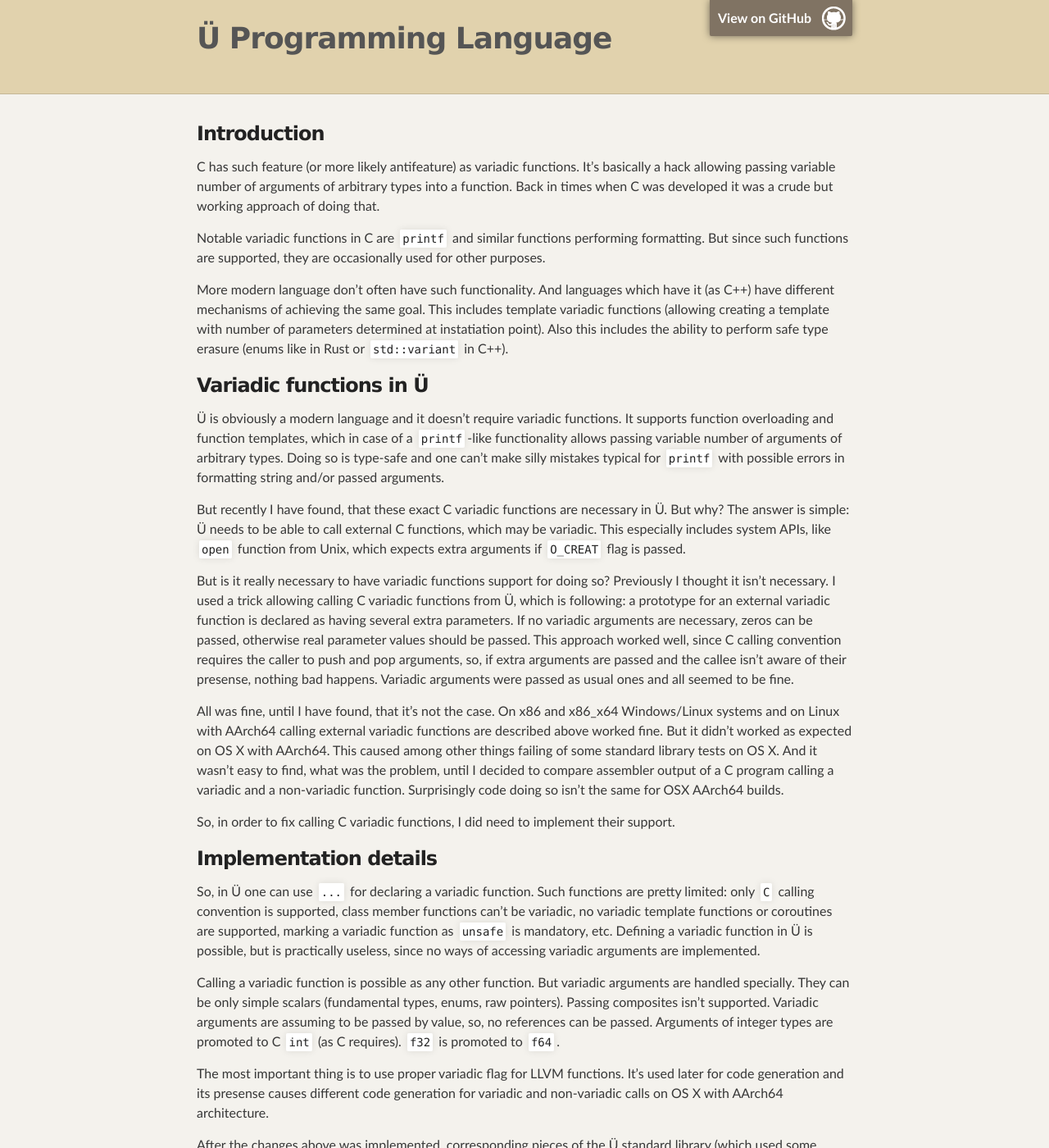
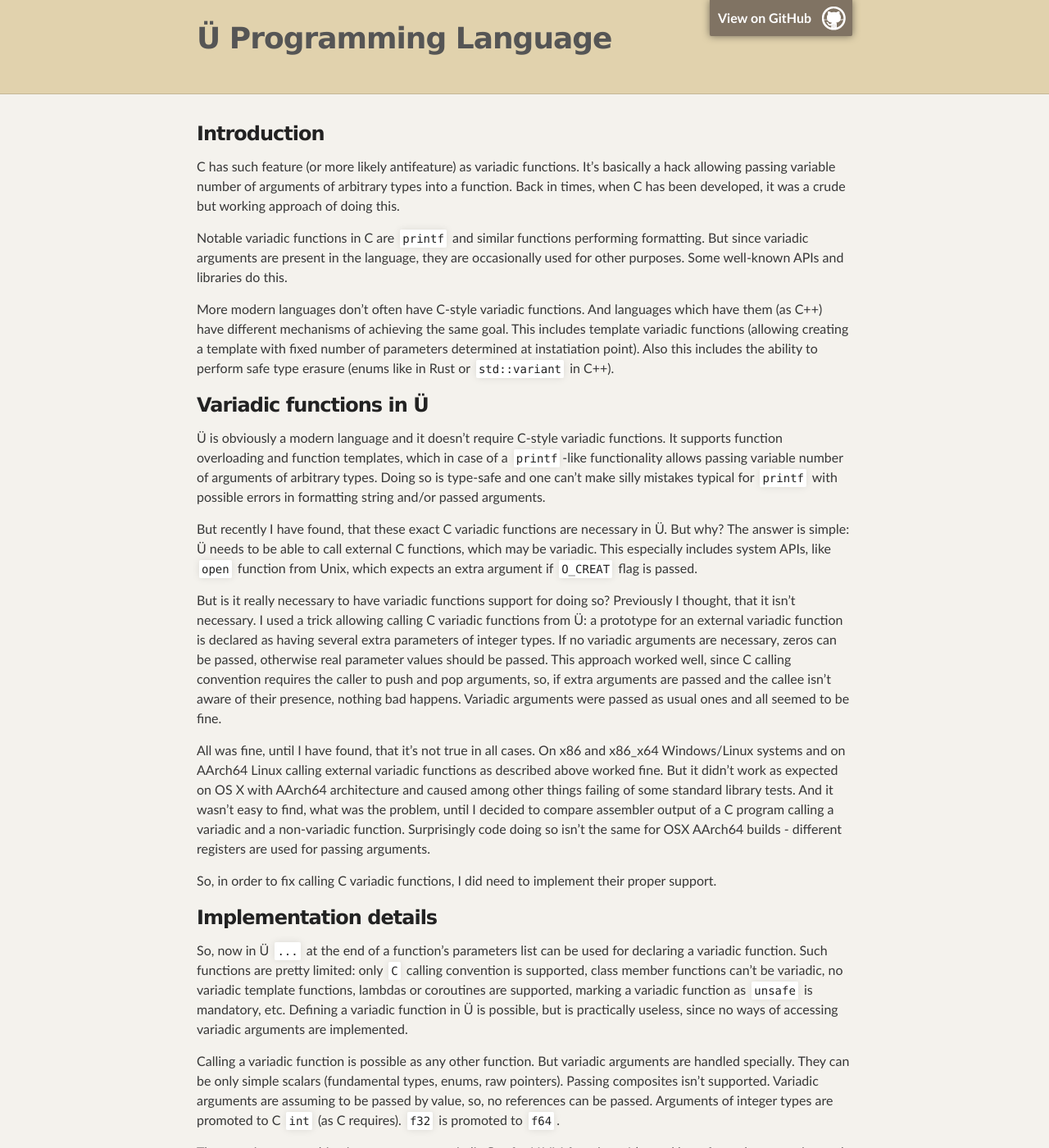
Before and after one commit to Panzerschrek/U-00DC-Sprache-site, a Jekyll site: the page built from _posts/2026-11-01-variadic-functions-support.md, in a window 1280 px wide and 1400 px high. Shown: the whole window at 82% size. Built offline with Jekyll 4.4.1, drawn with Linux system fonts in a browser that asks for light colours; our own code applies the rules of GitHub Pages for plain Markdown files; some of the changed text lies outside the part shown.

Commit message:
Made some corrections to the article.

```diff
--- a/_posts/2026-11-01-variadic-functions-support.md
+++ b/_posts/2026-11-01-variadic-functions-support.md
@@ -6,49 +6,48 @@ title: Variadic function support
 
 C has such feature (or more likely antifeature) as variadic functions.
 It's basically a hack allowing passing variable number of arguments of arbitrary types into a function.
-Back in times when C was developed it was a crude but working approach of doing that.
+Back in times, when C has been developed, it was a crude but working approach of doing this.
 
 Notable variadic functions in C are `printf` and similar functions performing formatting.
-But since such functions are supported, they are occasionally used for other purposes.
+But since variadic arguments are present in the language, they are occasionally used for other purposes. Some well-known APIs and libraries do this.
 
-More modern language don't often have such functionality.
-And languages which have it (as C++) have different mechanisms of achieving the same goal.
-This includes template variadic functions (allowing creating a template with number of parameters determined at instatiation point).
+More modern languages don't often have C-style variadic functions.
+And languages which have them (as C++) have different mechanisms of achieving the same goal.
+This includes template variadic functions (allowing creating a template with fixed number of parameters determined at instatiation point).
 Also this includes the ability to perform safe type erasure (enums like in Rust or `std::variant` in C++).
 
 
 ### Variadic functions in Ü
 
-Ü is obviously a modern language and it doesn't require variadic functions.
+Ü is obviously a modern language and it doesn't require C-style variadic functions.
 It supports function overloading and function templates, which in case of a `printf`-like functionality allows passing variable number of arguments of arbitrary types.
 Doing so is type-safe and one can't make silly mistakes typical for `printf` with possible errors in formatting string and/or passed arguments.
 
 But recently I have found, that these exact C variadic functions are necessary in Ü.
 But why?
 The answer is simple: Ü needs to be able to call external C functions, which may be variadic.
-This especially includes system APIs, like `open` function from Unix, which expects extra arguments if `O_CREAT` flag is passed.
+This especially includes system APIs, like `open` function from Unix, which expects an extra argument if `O_CREAT` flag is passed.
 
 But is it really necessary to have variadic functions support for doing so?
-Previously I thought it isn't necessary.
-I used a trick allowing calling C variadic functions from Ü, which is following: a prototype for an external variadic function is declared as having several extra parameters.
+Previously I thought, that it isn't necessary.
+I used a trick allowing calling C variadic functions from Ü: a prototype for an external variadic function is declared as having several extra parameters of integer types.
 If no variadic arguments are necessary, zeros can be passed, otherwise real parameter values should be passed.
-This approach worked well, since C calling convention requires the caller to push and pop arguments, so, if extra arguments are passed and the callee isn't aware of their presense, nothing bad happens.
+This approach worked well, since C calling convention requires the caller to push and pop arguments, so, if extra arguments are passed and the callee isn't aware of their presence, nothing bad happens.
 Variadic arguments were passed as usual ones and all seemed to be fine.
 
-All was fine, until I have found, that it's not the case.
-On x86 and x86_x64 Windows/Linux systems and on Linux with AArch64 calling external variadic functions are described above worked fine.
-But it didn't worked as expected on OS X with AArch64.
-This caused among other things failing of some standard library tests on OS X.
+All was fine, until I have found, that it's not true in all cases.
+On x86 and x86_x64 Windows/Linux systems and on AArch64 Linux calling external variadic functions as described above worked fine.
+But it didn't work as expected on OS X with AArch64 architecture and caused among other things failing of some standard library tests.
 And it wasn't easy to find, what was the problem, until I decided to compare assembler output of a C program calling a variadic and a non-variadic function.
-Surprisingly code doing so isn't the same for OSX AArch64 builds.
+Surprisingly code doing so isn't the same for OSX AArch64 builds - different registers are used for passing arguments.
 
-So, in order to fix calling C variadic functions, I did need to implement their support.
+So, in order to fix calling C variadic functions, I did need to implement their proper support.
 
 
 ### Implementation details
 
-So, in Ü one can use `...` for declaring a variadic function.
-Such functions are pretty limited: only `C` calling convention is supported, class member functions can't be variadic, no variadic template functions or coroutines are supported, marking a variadic function as `unsafe` is mandatory, etc.
+So, now in Ü `...` at the end of a function's parameters list can be used for declaring a variadic function.
+Such functions are pretty limited: only `C` calling convention is supported, class member functions can't be variadic, no variadic template functions, lambdas or coroutines are supported, marking a variadic function as `unsafe` is mandatory, etc.
 Defining a variadic function in Ü is possible, but is practically useless, since no ways of accessing variadic arguments are implemented.
 
 Calling a variadic function is possible as any other function.
@@ -60,20 +59,20 @@ Arguments of integer types are promoted to C `int` (as C requires).
 `f32` is promoted to `f64`.
 
 The most important thing is to use proper variadic flag for LLVM functions.
-It's used later for code generation and its presense causes different code generation for variadic and non-variadic calls on OS X with AArch64 architecture.
+It's used later for code generation and its presence causes different code generation for variadic and non-variadic calls on OS X with AArch64 architecture.
 
-After the changes above was implemented, corresponding pieces of the Ü standard library (which used some variadic C system functions) were corrected.
+After the changes described above have been implemented, some bits of the Ü standard library (which used some variadic C system functions) have been corrected.
 And this worked well!
-Failures of some tests on OS X were fixed!
+Failures of some tests on OS X have been fixed, which indicates, that the root cause of these failures has been correctly identified and eliminated.
 
 
 ### Conclusion
 
-Now Ü is capable of call variadic C functions properly (with correct ABI).
+Now Ü is capable of calling variadic C functions properly (with correct ABI).
 This allows using system APIs using such functions.
-Surprisingly this affects mostly Unix APIs, WinAPI doesn't use variadic C functions, it uses a calling convention incapable of supporting variadic arguments.
+Surprisingly this affects mostly Unix APIs, WinAPI doesn't use variadic C functions, it uses a calling convention (*stdcall*) incapable of supporting variadic arguments.
 
-Even if Ü can call external variadic functions, it isn't able to access variadic arguments.
+Even if Ü can call external variadic functions, it doesn't provide means for accessing variadic arguments.
 There is no equivalent for C `va_start`/`va_arg`/`va_arg` macros.
 It's done intentionally, so that no one can do this nasty C-like approach in Ü, even if one wishes to do so.
 It's unsafe, and has performance implications.
```
